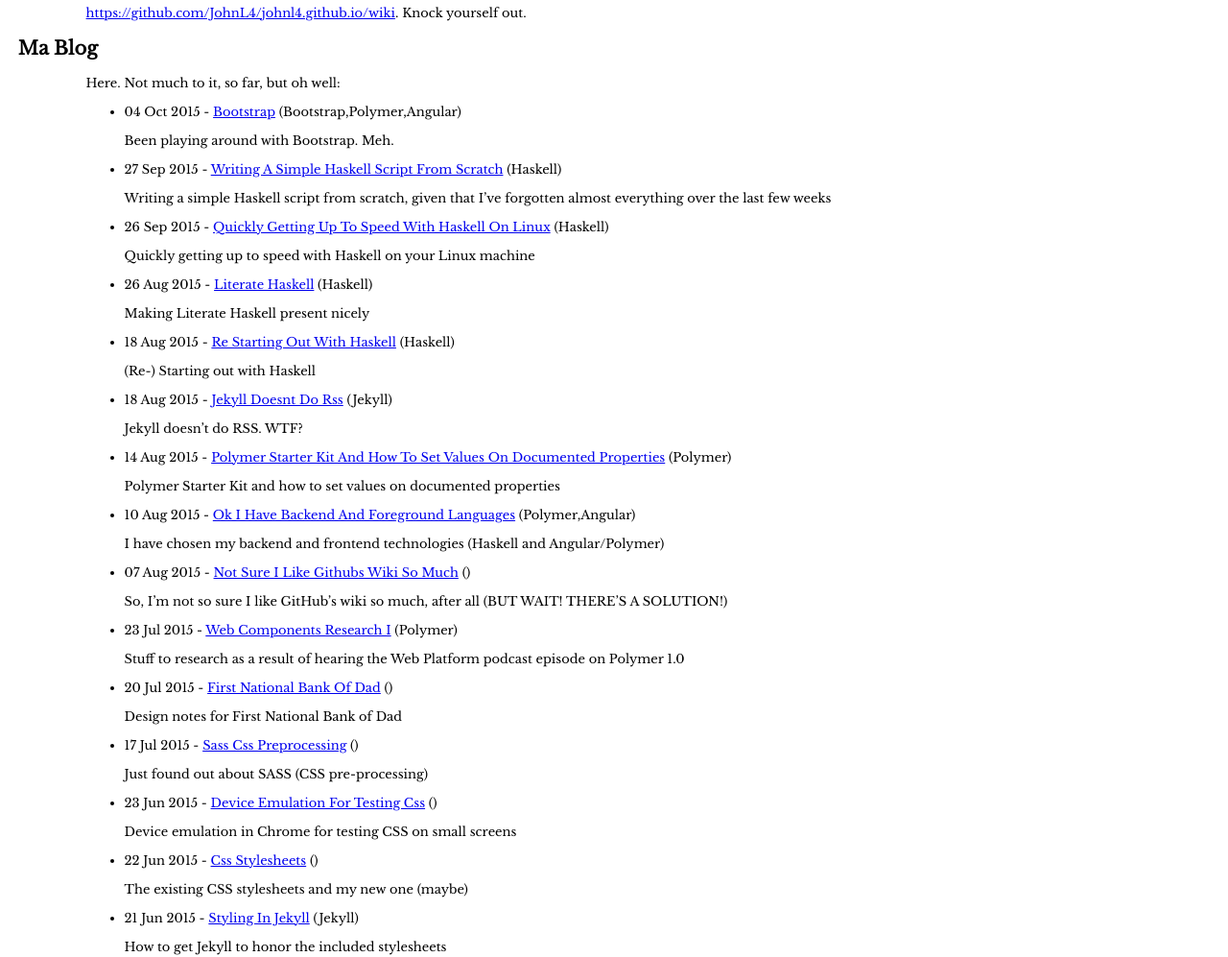
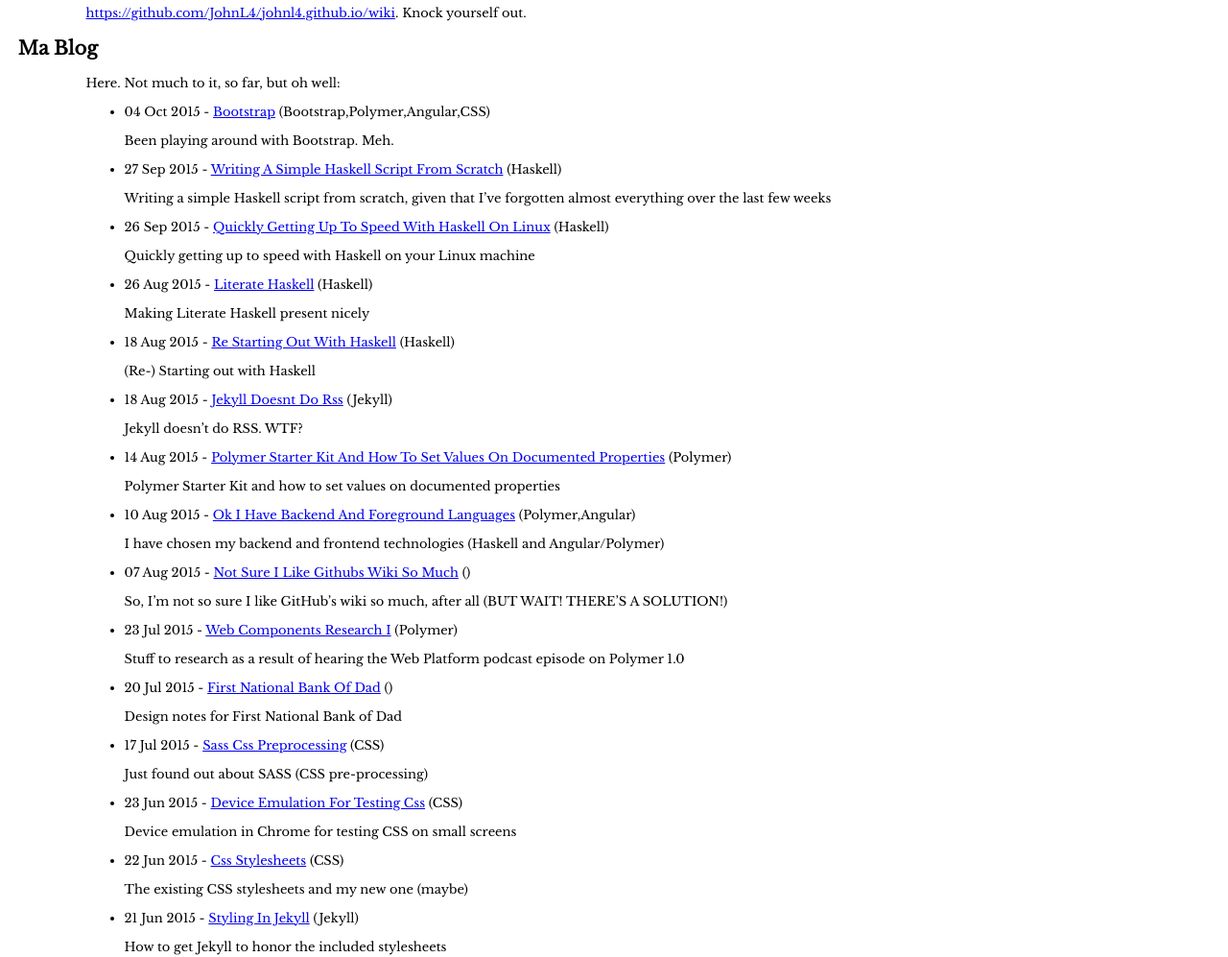
Before and after one commit to JohnL4/johnl4.github.io, a Jekyll site: the page built from index.markdown, in a window 1280 px wide. Shown: the part 249-1246 px from the top of the page at 96% size. Built offline with Jekyll 4.4.1, drawn with Linux system fonts in a browser that asks for light colours; comment, search, counter and statistics services are not loaded.

Commit message:
More tags.

```diff
--- a/_posts/2015-06-22-CSS-Stylesheets.markdown
+++ b/_posts/2015-06-22-CSS-Stylesheets.markdown
@@ -1,5 +1,6 @@
 ---
 excerpt: The existing CSS stylesheets and my new one (maybe)
+tags: CSS
 ---
 
 The existing CSS stylesheets and my new one (maybe)
--- a/_posts/2015-06-23-Device-Emulation-for-Testing-CSS.markdown
+++ b/_posts/2015-06-23-Device-Emulation-for-Testing-CSS.markdown
@@ -1,5 +1,6 @@
 ---
 excerpt: Device emulation in Chrome for testing CSS on small screens
+tags: CSS
 ---
 
 So, you can do this:
--- a/_posts/2015-07-17-SASS-CSS-Preprocessing.markdown
+++ b/_posts/2015-07-17-SASS-CSS-Preprocessing.markdown
@@ -1,5 +1,6 @@
 ---
 excerpt: Just found out about SASS (CSS pre-processing)
+tags: CSS
 ---
 
 SASS -- CSS Pre-processing
--- a/_posts/2015-10-04-bootstrap.markdown
+++ b/_posts/2015-10-04-bootstrap.markdown
@@ -1,6 +1,6 @@
 ---
 excerpt: Been playing around with Bootstrap. Meh.
-tags: Bootstrap, Polymer, Angular
+tags: Bootstrap, Polymer, Angular, CSS
 ---
 Bootstrap
 =========
```
